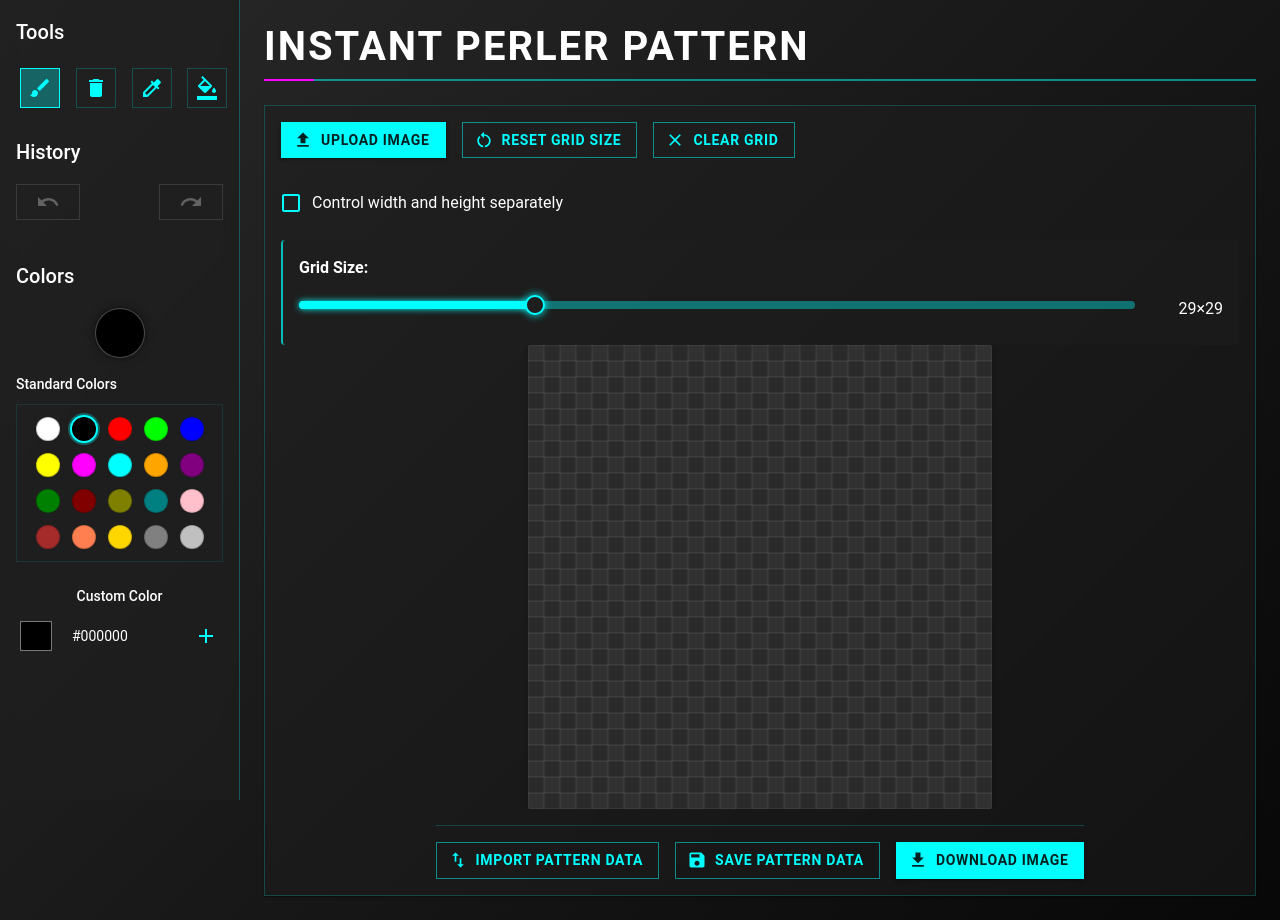
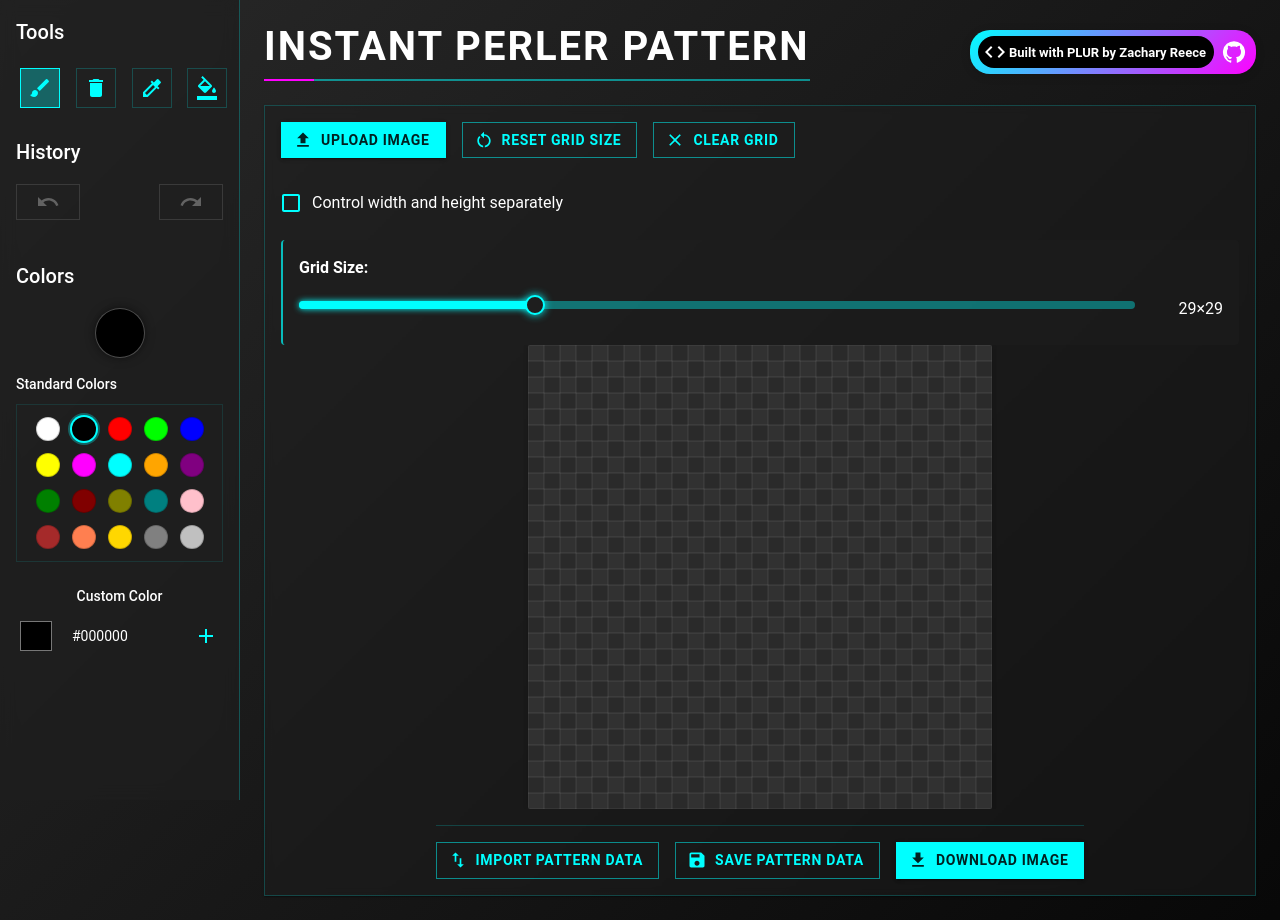
Before and after one commit to zreecespieces/perler-pattern-generator, a React (Vite) app: page / in a window 1280 px wide. Built offline with nearby package versions, Linux system fonts and the light colour scheme.

Commit message:
attribution and readme

```diff
--- a/index.html
+++ b/index.html
@@ -5,7 +5,7 @@
     <link rel="icon" type="image/svg+xml" href="/vite.svg" />
     <meta name="viewport" content="width=device-width, initial-scale=1.0" />
     <meta name="description" content="Create perler bead patterns from your uploaded images - perfect for pixel art crafts" />
-    <title>Perler Bead Pattern Generator</title>
+    <title>Instant Perler Pattern</title>
   </head>
   <body>
     <div id="root"></div>
--- a/src/components/Controls/GridSizeControls.tsx
+++ b/src/components/Controls/GridSizeControls.tsx
@@ -47,6 +47,7 @@ const GridSizeControls: React.FC<GridSizeControlsProps> = ({
             }}
           />
         }
+        sx={{ width: "20rem" }}
         label="Control width and height separately"
       />
 
--- a/src/components/Layout/MainContent.tsx
+++ b/src/components/Layout/MainContent.tsx
@@ -1,10 +1,12 @@
 import React, { useState, useEffect } from "react"
-import { Box, Button, Dialog, DialogTitle, DialogContent, DialogActions, Typography, Slider } from "@mui/material"
+import { Box, Button, Dialog, DialogTitle, DialogContent, DialogActions, Typography, Slider, Chip, Link, IconButton } from "@mui/material"
 import UploadIcon from "@mui/icons-material/Upload"
 import BrushIcon from "@mui/icons-material/Brush"
 import RestartAltIcon from "@mui/icons-material/RestartAlt"
 import FilterListIcon from "@mui/icons-material/FilterList"
+import GitHubIcon from "@mui/icons-material/GitHub"
 import ClearIcon from "@mui/icons-material/Clear"
+import CodeIcon from "@mui/icons-material/Code"
 import { MainContent as StyledMainContent, SectionTitle, PegboardContainer, OriginalImageContainer } from "../../styles/styledComponents"
 import Pegboard from "../Pegboard"
 import { GridSizeControls, ExportControls } from "../Controls"
@@ -137,7 +139,68 @@ const MainContent: React.FC<MainContentProps> = ({
 
   return (
     <StyledMainContent drawerOpen>
-      <SectionTitle variant="h1">Instant Perler Pattern</SectionTitle>
+      <Box sx={{ display: "flex", alignItems: "center", justifyContent: "space-between", mb: 0 }}>
+        <SectionTitle variant="h1">Instant Perler Pattern</SectionTitle>
+        <Box
+          sx={{
+            display: 'inline-block',
+            borderRadius: '20px',
+            padding: '2px', // This creates the border width
+            paddingLeft: "8px",
+            background: 'linear-gradient(135deg, #00FFFF, #FF00FF)',
+            boxShadow: '0 2px 10px rgba(0,0,0,0.15)',
+            transition: 'all 0.3s ease',
+            '&:hover': {
+              boxShadow: '0 4px 15px rgba(0,0,0,0.2)',
+              transform: 'translateY(-2px)'
+            }
+          }}
+        >
+          <Chip
+            icon={<CodeIcon style={{ color: 'white' }} />}
+            label={
+              <Link
+                href="https://zacharyreece.dev"
+                target="_blank"
+                rel="noopener noreferrer"
+                sx={{
+                  color: 'white',
+                  fontWeight: 'bold',
+                  textDecoration: 'none',
+                  '&:hover': {
+                    textDecoration: 'underline'
+                  }
+                }}
+              >
+                Built with PLUR by Zachary Reece
+              </Link>
+            }
+            sx={{
+              background: 'black',
+              fontWeight: 600,
+              borderRadius: '18px', // Slightly smaller than parent to show gradient
+              border: 'none',
+              height: '32px',
+              '& .MuiChip-label': {
+                px: 1
+              }
+            }}
+          />
+          {/* Github iconbutton */}
+          <IconButton
+            sx={{
+              color: 'white',
+              background: 'transparent',
+              '&:hover': {
+                background: 'transparent'
+              }
+            }}
+            onClick={() => window.open('https://github.com/zreecespieces/perler-pattern-generator', '_blank')}
+          >
+            <GitHubIcon />
+          </IconButton>
+        </Box>
+      </Box>
       {/* Container for the pegboard and controls */}
       <PegboardContainer>
         <Box sx={{ display: "flex", flexDirection: "column", gap: 3, width: "100%" }}>
```
Also changed, not shown: 1 other file (tests, documents, lock files or other folders).
